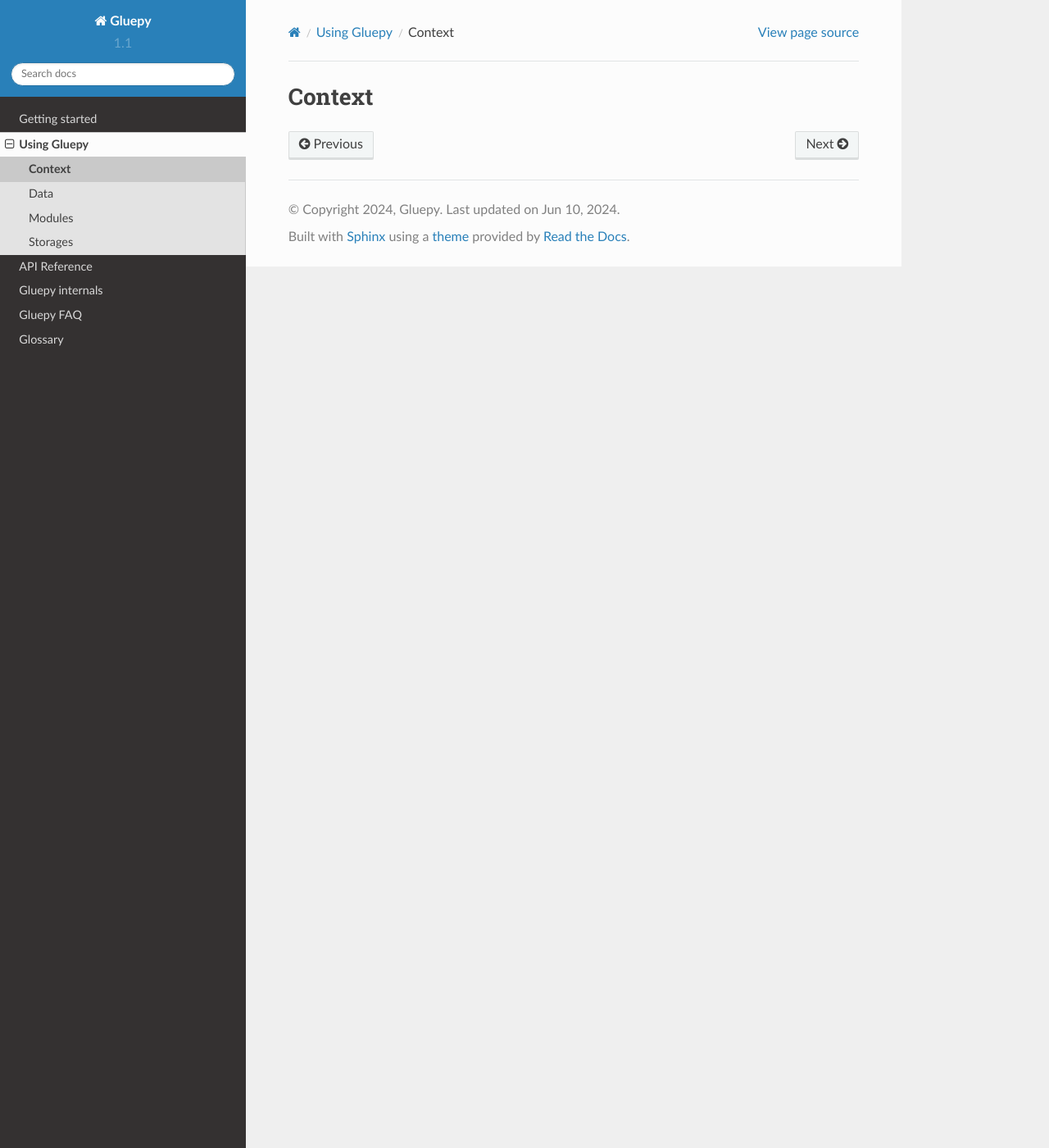
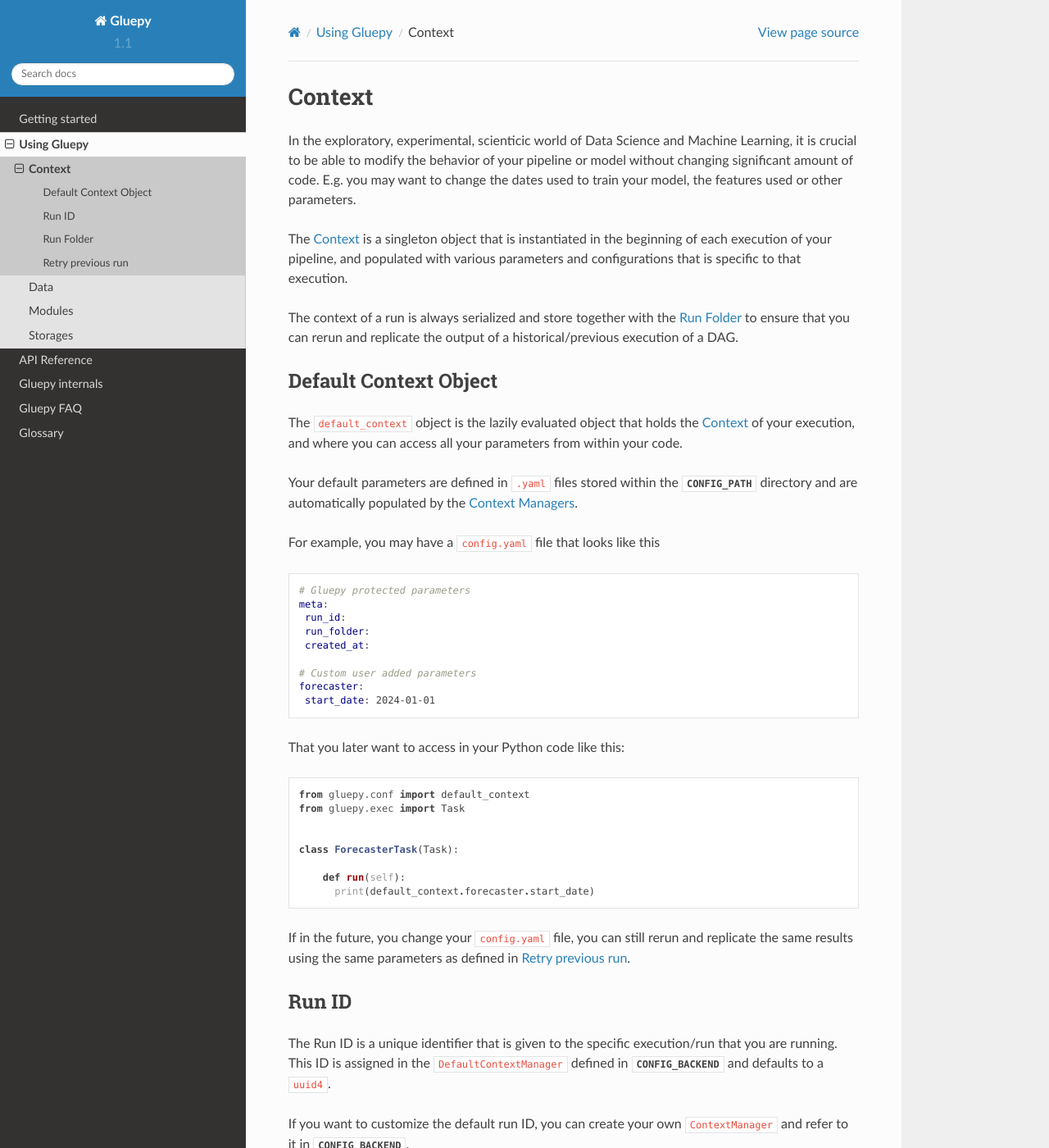
Before and after one commit to gluepy/gluepy, a Sphinx documentation site: the page built from docs/topics/context.rst, in a window 1280 px wide and 1400 px high. Shown: the whole window at 82% size. Built offline with Sphinx 7.4.7 and the Read the Docs theme 2.0.0, drawn with Linux system fonts in a browser that asks for light colours; some of the changed text lies outside the part shown.

Commit message:
Completed Context topic guide

```diff
--- a/docs/topics/context.rst
+++ b/docs/topics/context.rst
@@ -1,3 +1,153 @@
 =======
 Context
 =======
+
+In the exploratory, experimental, scienticic world of Data Science and Machine Learning, it is crucial to be able to modify
+the behavior of your pipeline or model without changing significant amount of code. E.g. you may want to change the dates
+used to train your model, the features used or other parameters.
+
+The :ref:`context` is a singleton object that is instantiated in the beginning of each execution of your pipeline, and populated
+with various parameters and configurations that is specific to that execution.
+
+The context of a run is always serialized and store together with the :ref:`context_run_folder` to ensure that you can
+rerun and replicate the output of a historical/previous execution of a DAG.
+
+
+.. _context_default_context:
+
+Default Context Object
+----------------------
+
+The ``default_context`` object is the lazily evaluated object that holds the :ref:`context` of your execution, and where you can
+access all your parameters from within your code.
+
+Your default parameters are defined in ``.yaml`` files stored within the :setting:`CONFIG_PATH` directory and are automatically populated
+by the :ref:`context_manager`.
+
+For example, you may have a ``config.yaml`` file that looks like this
+
+.. code-block:: yaml
+
+   # Gluepy protected parameters
+   meta:
+    run_id:
+    run_folder:
+    created_at:
+
+   # Custom user added parameters
+   forecaster:
+    start_date: 2024-01-01
+
+
+That you later want to access in your Python code like this:
+
+
+.. code-block:: python
+
+    from gluepy.conf import default_context
+    from gluepy.exec import Task
+
+
+    class ForecasterTask(Task):
+
+        def run(self):
+          print(default_context.forecaster.start_date)
+
+
+If in the future, you change your ``config.yaml`` file, you can still rerun and replicate the same results using the same parameters
+as defined in :ref:`context_retry_example`.
+
+
+.. _context_run_id:
+
+Run ID
+------
+
+The Run ID is a unique identifier that is given to the specific execution/run that you are running.
+This ID is assigned in the ``DefaultContextManager`` defined in :setting:`CONFIG_BACKEND` and defaults to a ``uuid4``.
+
+If you want to customize the default run ID, you can create your own ``ContextManager`` and refer to it in :setting:`CONFIG_BACKEND`.
+
+
+.. code-block:: python
+
+    from gluepy.conf import default_context
+    from gluepy.exec import Task
+
+
+    class ForecasterTask(Task):
+
+        def run(self):
+          print(default_context.forecaster.meta.run_id)
+
+
+.. _context_run_folder:
+
+Run Folder
+----------
+
+To ensure the ability to replicate results of a previous run, and to ensure that output of your pipeline is
+versioned, each execution of Gluepy use the :ref:`context_run_id` to create a directory on your :ref:`storage_backends`
+that is unique to the specific run, where it can serialize and save the :ref:`context`, and any other input or output.
+
+.. code-block:: python
+
+    from gluepy.conf import default_context
+    from gluepy.exec import Task
+
+
+    class ForecasterTask(Task):
+
+        def run(self):
+          # /runs/2024/01/01/af41a763-18bc-44b0-9293-f52266898a89/
+          print(default_context.forecaster.meta.run_folder)
+
+
+By default, all paths used with the data managers are relative to the ``run_folder``. Any time you want to reach out outside of the Run's ``run_folder`` you
+need to do so explicitally using the ``root`` kwarg.
+
+
+.. code-block:: python
+
+    import pandas as pd
+    from gluepy.conf import default_context
+    from gluepy.files.data import data_manager
+    from gluepy.exec import Task
+
+
+    class ForecasterTask(Task):
+
+        def run(self):
+          # Writes to /runs/2024/01/01/af41a763-18bc-44b0-9293-f52266898a89/file.csv
+          data_manager.write("file.csv", pd.DataFrame({"foo": [1]}))
+
+          # Writes to /file.csv
+          data_manager.write("file.csv", pd.DataFrame({"foo": [1]}), root=True)
+
+
+.. _context_retry_example:
+
+Retry previous run
+------------------
+
+.. warning::
+
+    Retrying a run will reuse the same ``run_folder`` and ``run_id``, which means that the execution would
+    overwrite any previous output.
+
+
+Since the :ref:`context` is serialized and stored in the :ref:`context_run_folder` automatically on each run, and all
+data by default is saved within a run's :ref:`context_run_folder`, Gluepy makes it very easy to re-run and replicate the output
+of a previous execution.
+
+This is done using the :ref:`cli_dag` and the ``-retry`` option.
+
+.. code-block:: bash
+
+    $ python manage.py dag forecaster --retry /runs/2024/01/01/af41a763-18bc-44b0-9293-f52266898a89/
+
+You can also retry a previous run but start from a specific task that is not the beginning using the ``--from-task`` option.
+
+.. code-block:: bash
+
+    $ python manage.py dag forecaster --from-task training --retry /runs/2024/01/01/af41a763-18bc-44b0-9293-f52266898a89/
```
Also changed, not shown: docs/ref/settings.rst (+5 -4 lines), 1 other file.
